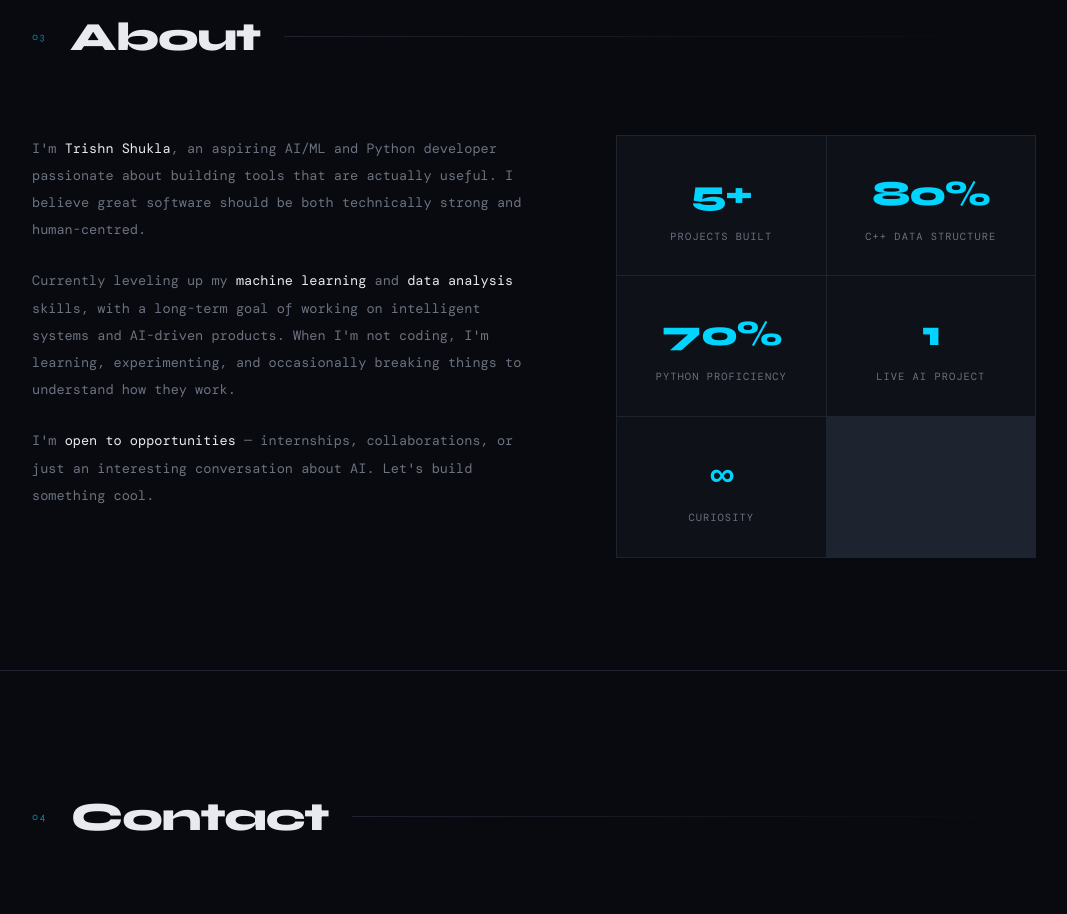
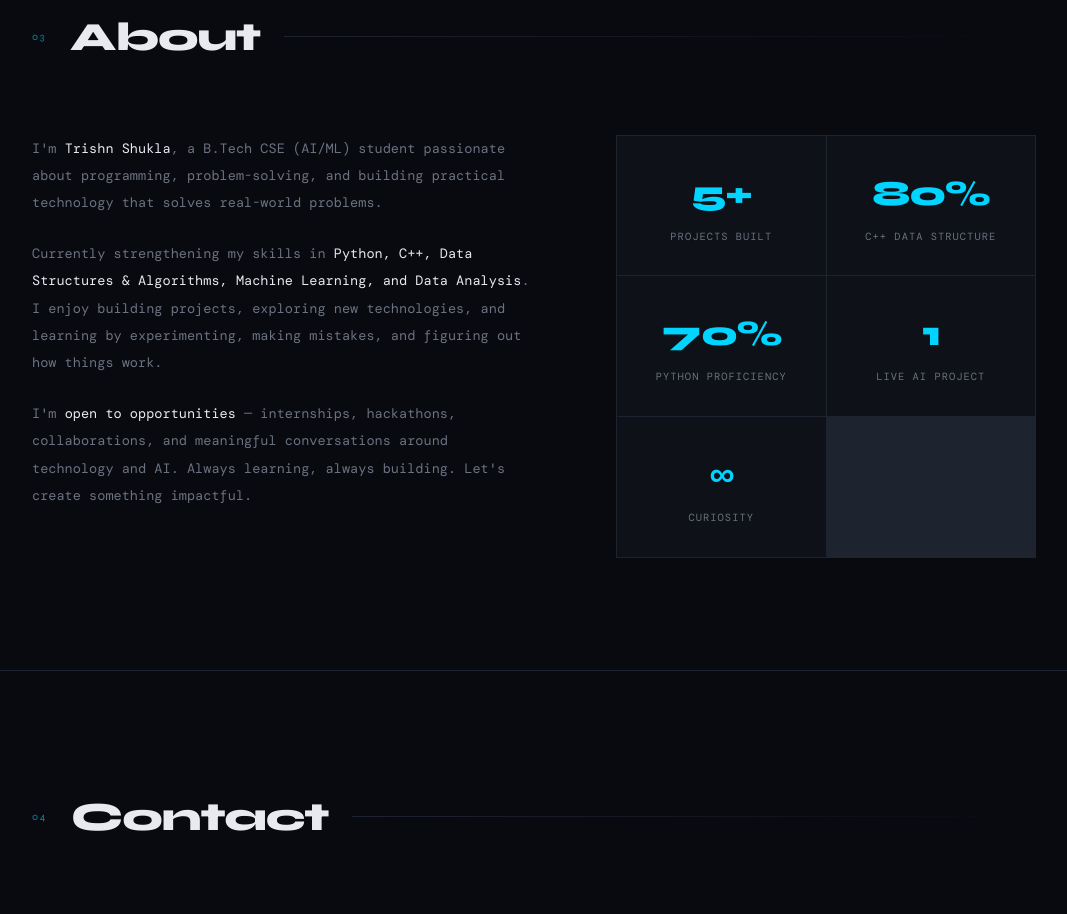
Before and after one commit to Trishn112/My-website, a plain HTML site: page index.html in a window 1280 px wide. Shown: the part 2588-3502 px from the top of the page, without its empty margins (106-1173 px from the left). Drawn offline with nearby package versions, Linux system fonts and the light colour scheme; a web font is replaced by a local one.

Commit message:
Update personal description in index.html

```diff
--- a/index.html
+++ b/index.html
@@ -858,9 +858,9 @@
     </div>
     <div class="about-grid">
       <div class="about-text reveal">
-        <p>I'm <strong>Trishn Shukla</strong>, an aspiring AI/ML and Python developer passionate about building tools that are actually useful. I believe great software should be both technically strong and human-centred.</p>
-        <p>Currently leveling up my <strong>machine learning</strong> and <strong>data analysis</strong> skills, with a long-term goal of working on intelligent systems and AI-driven products. When I'm not coding, I'm learning, experimenting, and occasionally breaking things to understand how they work.</p>
-        <p>I'm <strong>open to opportunities</strong> — internships, collaborations, or just an interesting conversation about AI. Let's build something cool.</p>
+        <p>I'm <strong>Trishn Shukla</strong>, a B.Tech CSE (AI/ML) student passionate about programming, problem-solving, and building practical technology that solves real-world problems.</p>
+        <p>Currently strengthening my skills in <strong>Python, C++, Data Structures & Algorithms, Machine Learning, and Data Analysis</strong>. I enjoy building projects, exploring new technologies, and learning by experimenting, making mistakes, and figuring out how things work.</p>
+        <p>I'm <strong>open to opportunities</strong> — internships, hackathons, collaborations, and meaningful conversations around technology and AI. Always learning, always building. Let's create something impactful.</p>
       </div>
       <div class="reveal">
         <div class="stats-grid">
```
